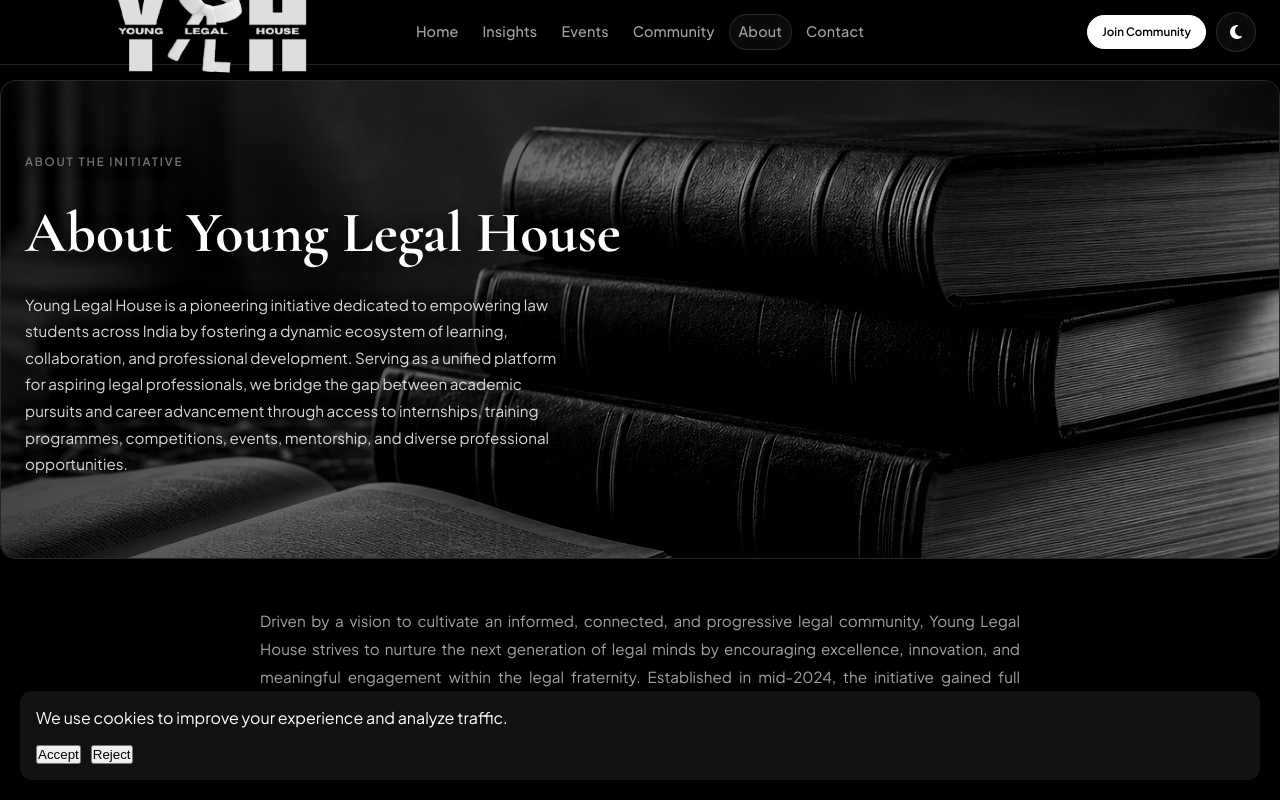
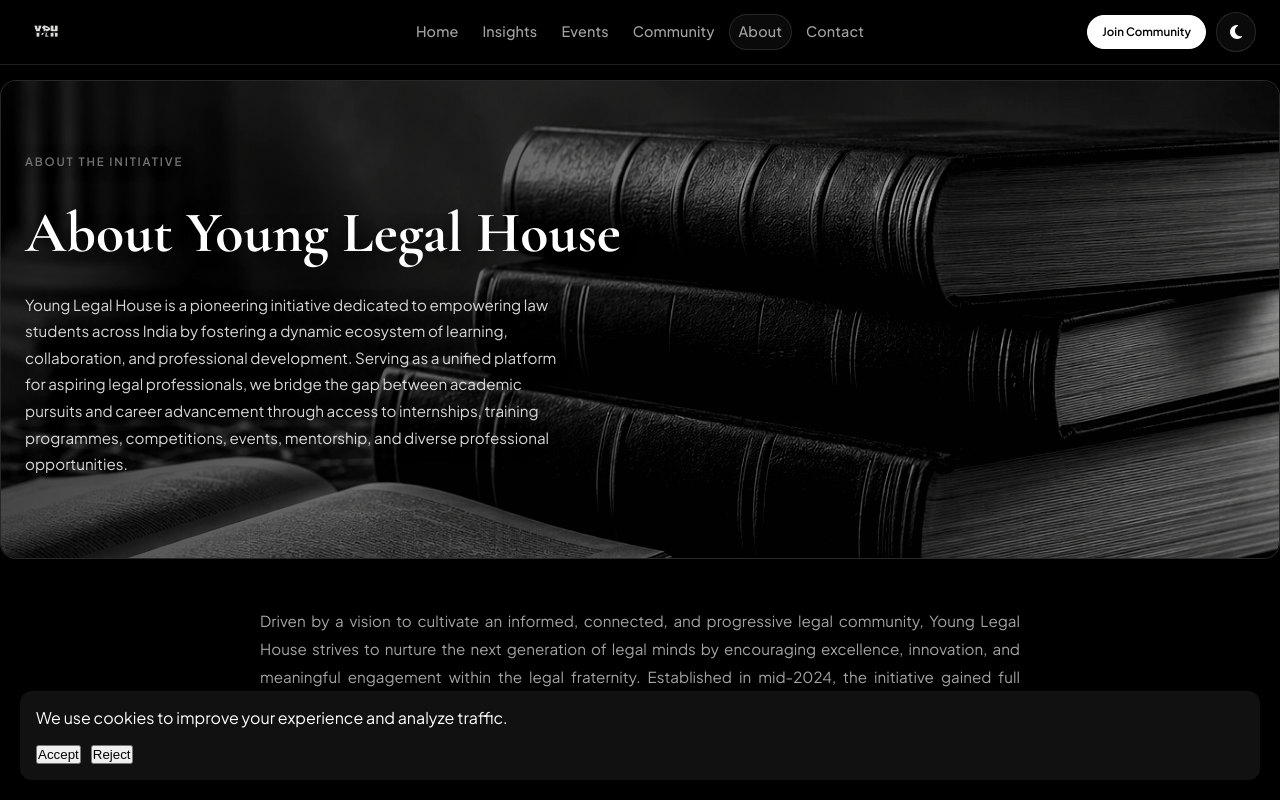
Before and after one commit to TejTalin/young-legal-house, a Next.js app: page /about in a window 1280 px wide. Shown: the top 800 px of the page. Built offline with nearby package versions, Linux system fonts and the light colour scheme.

Commit message:
Add files via upload

```diff
--- a/app/redesign.css
+++ b/app/redesign.css
@@ -60,7 +60,13 @@
 .sticky-logo {
   display: flex;
   align-items: center;
-  height: 2px;
+  height: 44px;
+}
+
+.sticky-logo > div {
+  display: flex;
+  align-items: center;
+  height: 100%;
 }
 
 .ylh-logo-img {
```
